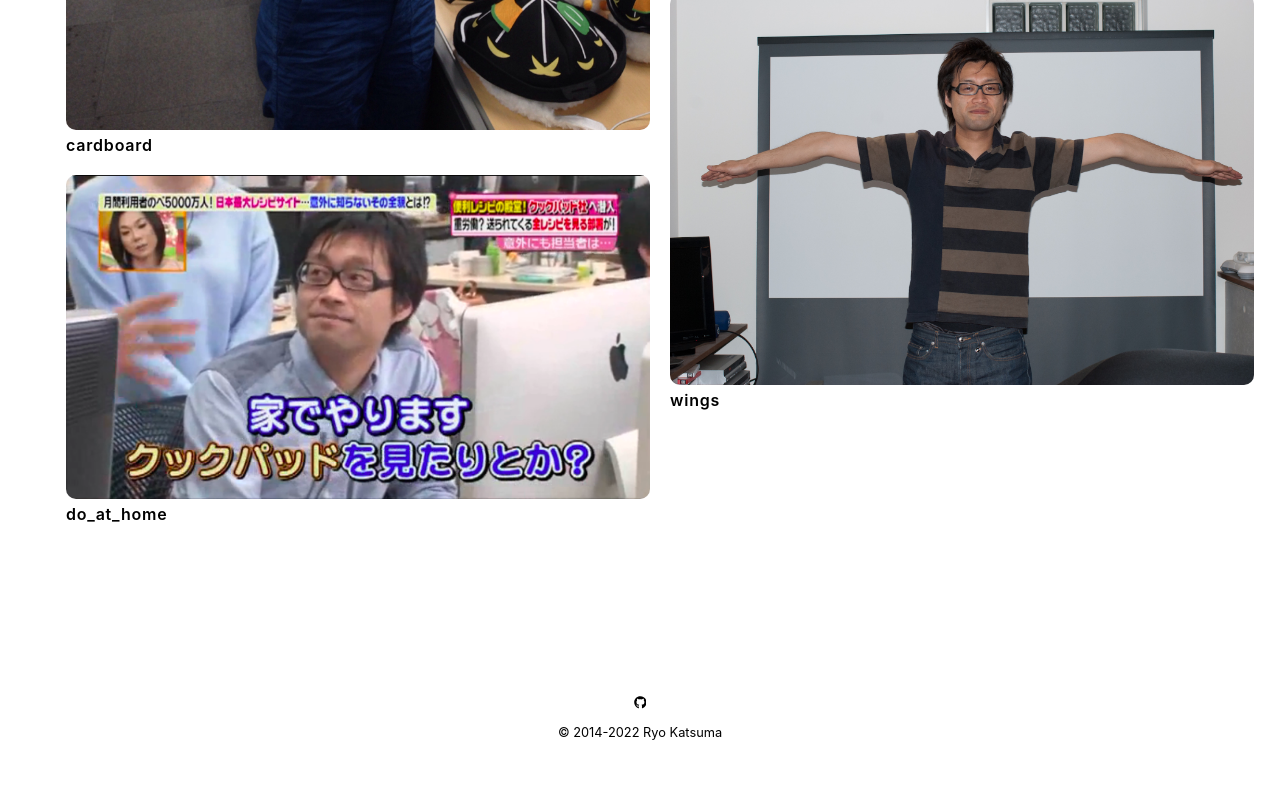
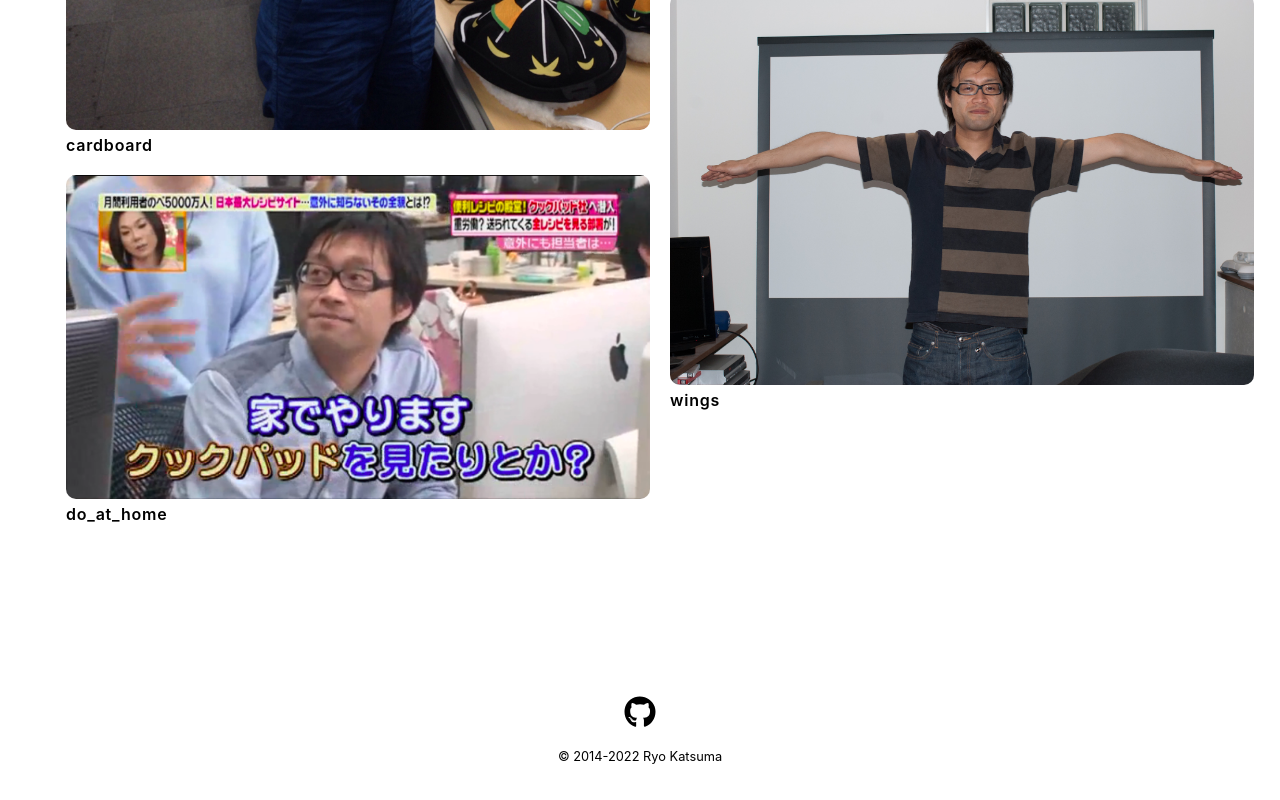
Before and after one commit to katsuma/sozai.katsuma.tv, a Next.js app: page / in a window 1280 px wide. Shown: the part 3359-4159 px from the top of the page. Before the commit the page ends 4135 px from the top, so only its background shows below. Built offline with nearby package versions, Linux system fonts and the light colour scheme.

Commit message:
Specify discernible text on GitHub icon
https://dequeuniversity.com/rules/axe/4.4/link-name

```diff
--- a/src/components/Footer/Footer.module.css
+++ b/src/components/Footer/Footer.module.css
@@ -1,5 +1,10 @@
 .footer {
   margin: 10px 0 20px;
   text-align: center;
+}
+.icon {
+  font-size: 2rem;
+}
+.footer p {
   font-size: 0.8rem;
 }
--- a/src/components/Footer/index.tsx
+++ b/src/components/Footer/index.tsx
@@ -1,11 +1,11 @@
 import styles from 'src/components/Footer/Footer.module.css';
-import { FaGithub } from "react-icons/fa"
+import { FaGithub } from "react-icons/fa";
 
 export default function Footer() {
   const currentYear = (new Date()).getFullYear()
   return (
     <footer className={styles.footer}>
-      <a href="https://github.com/katsuma/sozai.katsuma.tv/">
+      <a href="https://github.com/katsuma/sozai.katsuma.tv/" aria-label="Contribnute on GitHub" className={styles.icon}>
         <FaGithub />
       </a>
 
```
